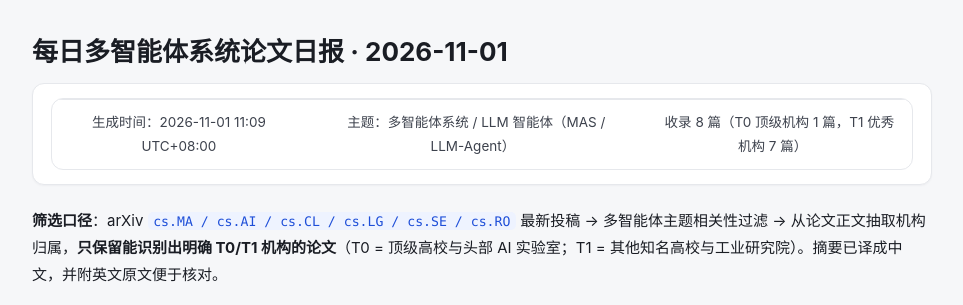
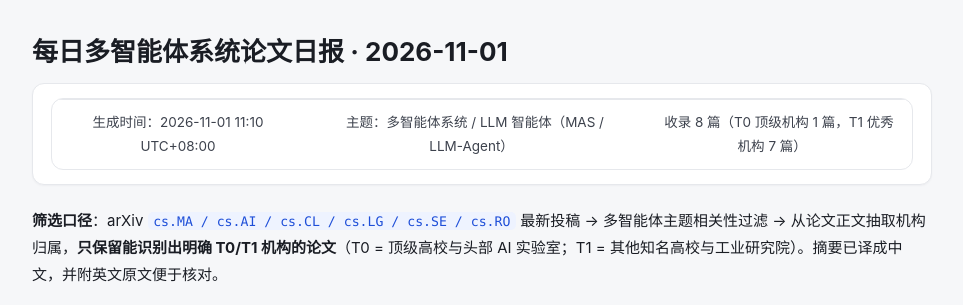
Before and after one commit to isaacveg/mas-daily, a Jekyll site: the page built from daily/2026-11-01.md, in a window 1280 px wide and 900 px high. Shown: the top 305 px of the window, without its empty margins (158-1121 px from the left). Built offline with Jekyll 4.4.1, drawn with Linux system fonts in a browser that asks for light colours.

Commit message:
report: 更新 2026-11-01 日报

```diff
--- a/daily/2026-11-01.md
+++ b/daily/2026-11-01.md
@@ -5,7 +5,7 @@ permalink: /daily/2026-11-01/
 ---
 # 每日多智能体系统论文日报 · 2026-11-01
 
-> 生成时间：2026-11-01 11:09 UTC+08:00　|　主题：多智能体系统 / LLM 智能体（MAS / LLM-Agent）　|　收录 8 篇（T0 顶级机构 1 篇，T1 优秀机构 7 篇）
+> 生成时间：2026-11-01 11:10 UTC+08:00　|　主题：多智能体系统 / LLM 智能体（MAS / LLM-Agent）　|　收录 8 篇（T0 顶级机构 1 篇，T1 优秀机构 7 篇）
 
 **筛选口径**：arXiv `cs.MA / cs.AI / cs.CL / cs.LG / cs.SE / cs.RO` 最新投稿 → 多智能体主题相关性过滤 → 从论文正文抽取机构归属，**只保留能识别出明确 T0/T1 机构的论文**（T0 = 顶级高校与头部 AI 实验室；T1 = 其他知名高校与工业研究院）。摘要已译成中文，并附英文原文便于核对。
 
```
